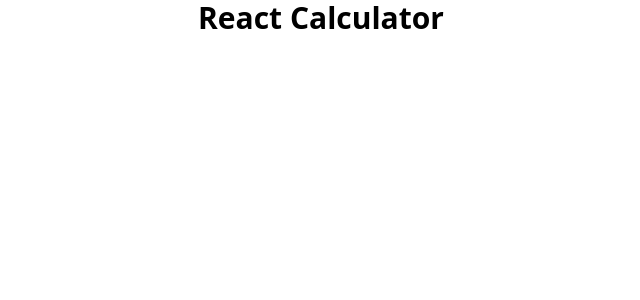
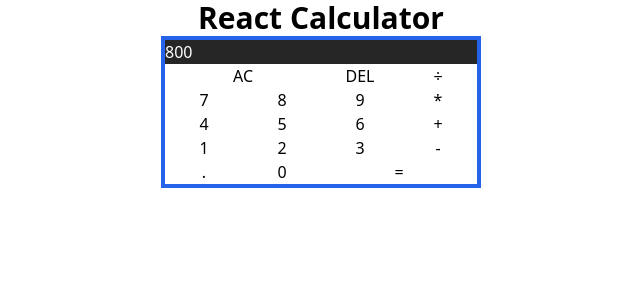
Before and after one commit to GutoFrr/react-calculator, a React (Vite) app: page / in a window 1280 px wide. Shown: the top 300 px of the page, without its empty margins (319-959 px from the left). Built offline with nearby package versions, Linux system fonts and the light colour scheme.

Commit message:
html setup

```diff
--- a/src/App.tsx
+++ b/src/App.tsx
@@ -2,6 +2,30 @@
   return (
     <div>
       <h1 className="text-3xl font-bold text-center">React Calculator</h1>
+      {/* calculator */}
+      <div className="w-80 grid grid-cols-4 grid-rows-6 border-4 border-blue-600 mx-auto">
+        {/* output */}
+        <div className="bg-neutral-800 text-white col-span-4">800</div>
+        {/* operators */}
+        <button className="col-span-2">AC</button>
+        <button>DEL</button>
+        <button>÷</button>
+        <button>7</button>
+        <button>8</button>
+        <button>9</button>
+        <button>*</button>
+        <button>4</button>
+        <button>5</button>
+        <button>6</button>
+        <button>+</button>
+        <button>1</button>
+        <button>2</button>
+        <button>3</button>
+        <button>-</button>
+        <button>.</button>
+        <button>0</button>
+        <button className="col-span-2">=</button>
+      </div>
     </div>
   )
 }
```
